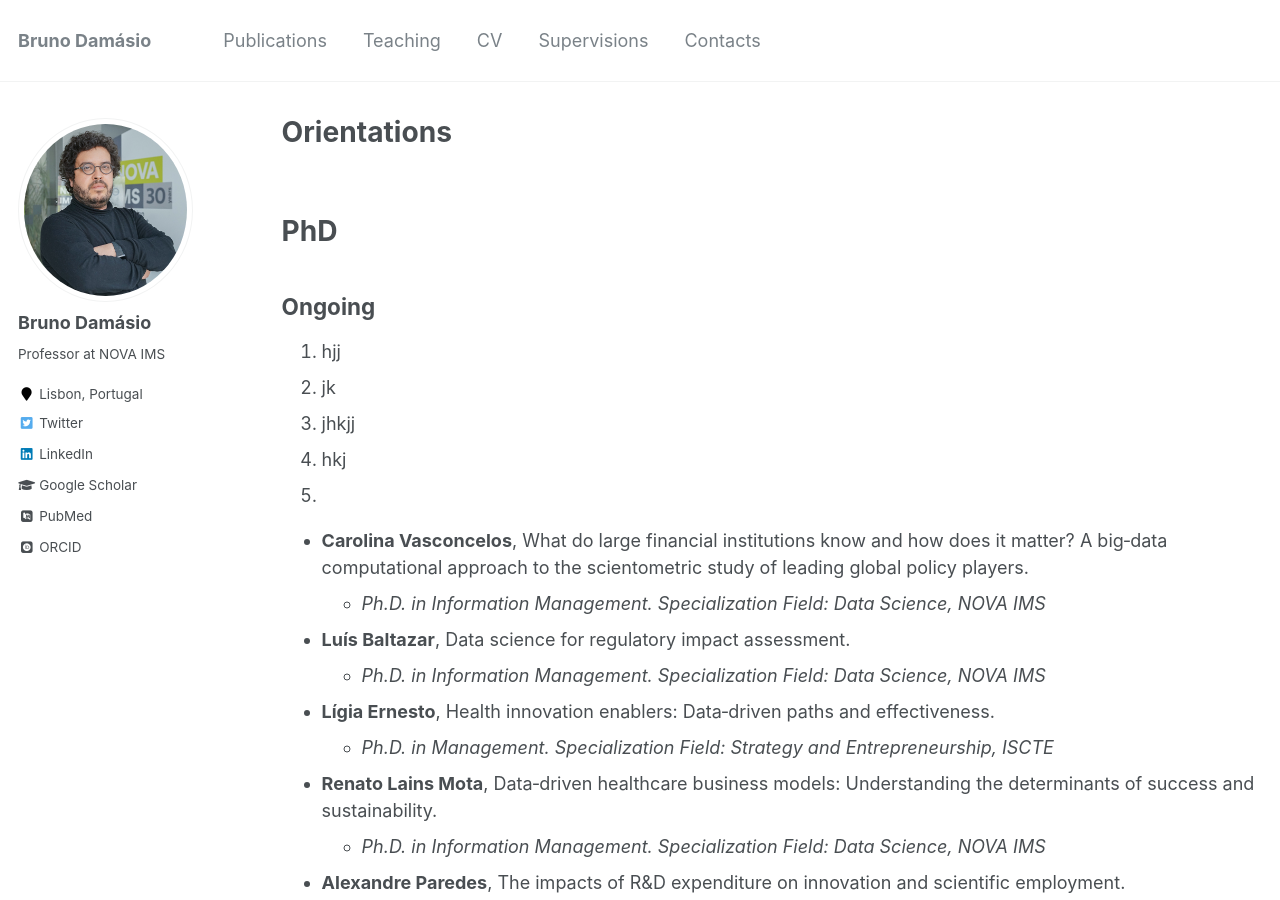
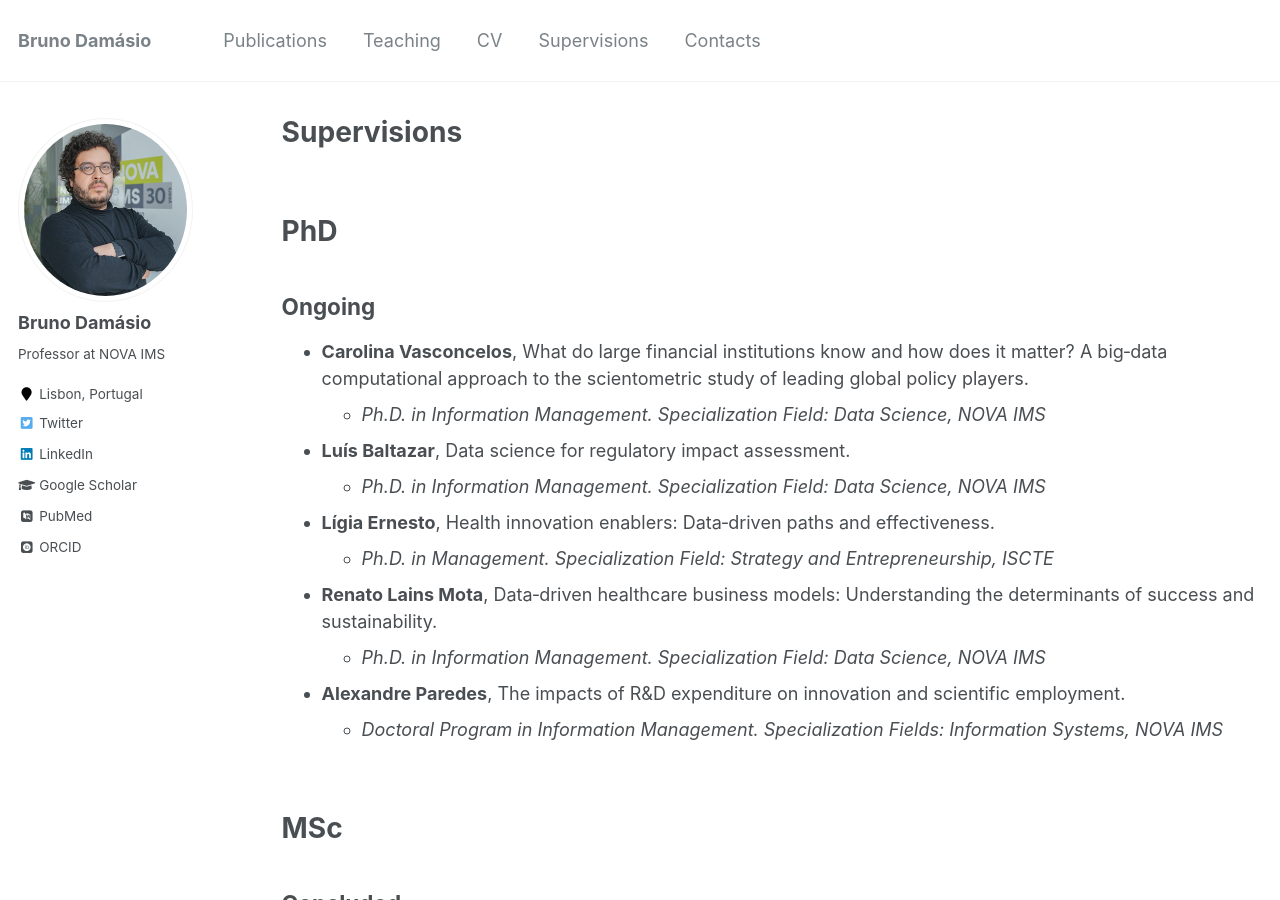
Before and after one commit to damasiob/damasiob.github.io, a Jekyll site: the page built from _pages/orietation.md, in a window 1280 px wide and 900 px high. Built offline with Jekyll 4.4.1, drawn with Linux system fonts in a browser that asks for light colours; some web fonts are replaced.

Commit message:
Update orietation.md

```diff
--- a/_pages/orietation.md
+++ b/_pages/orietation.md
@@ -1,6 +1,6 @@
 ---
 layout: archive
-title: "Orientations"
+title: "Supervisions"
 permalink: /orientations/
 author_profile: true
 redirect_from:
@@ -16,12 +16,6 @@ PhD
 
 Ongoing
 ----
-  1. hjj
-  3. jk
-  4. jhkjj
-  5. hkj
-  6.
-
   * **Carolina Vasconcelos**, What do large financial institutions know and how does it matter? A
 big‑data computational approach to the scientometric study of leading global policy players.
     * *Ph.D. in Information Management. Specialization Field: Data Science, NOVA IMS*
```
